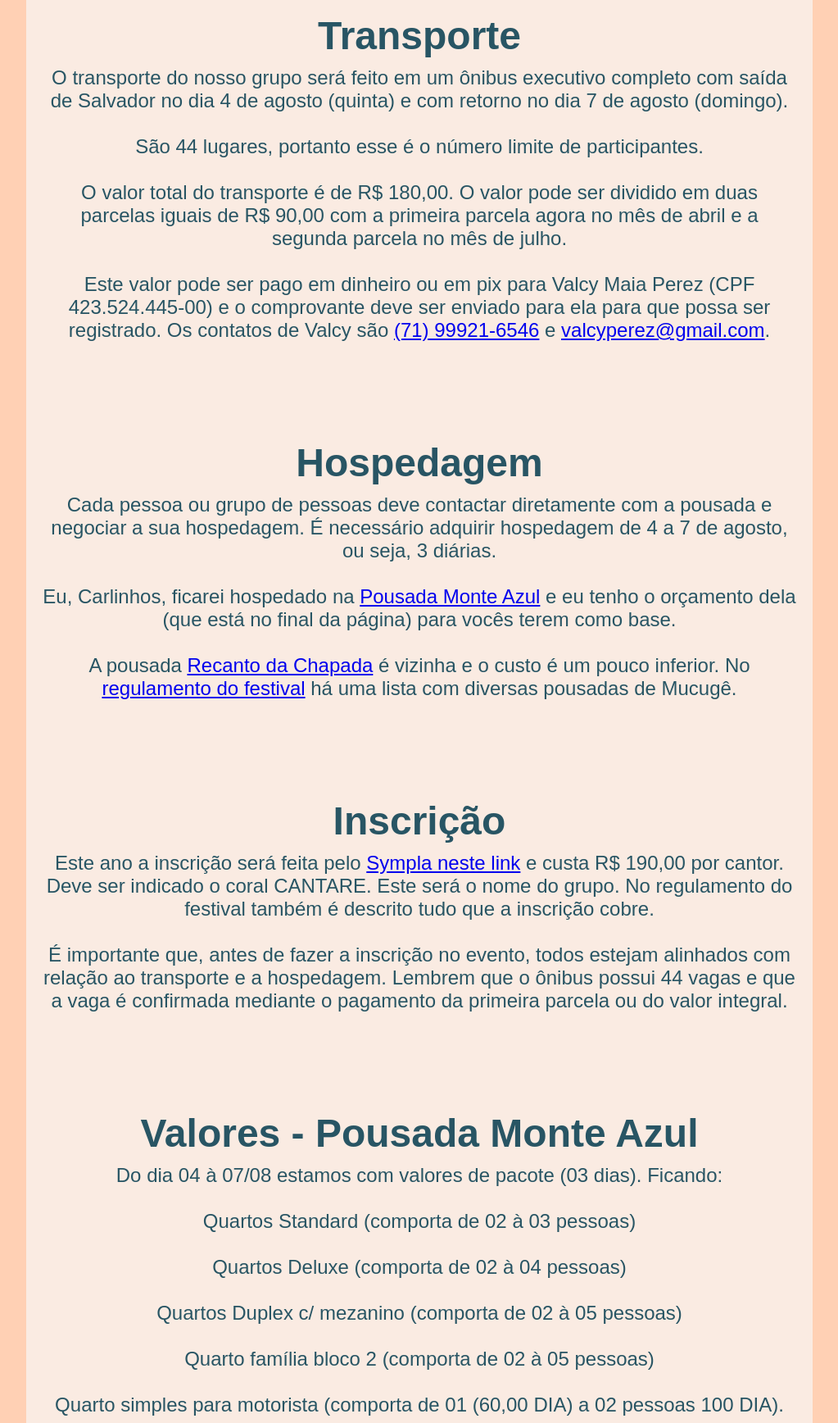
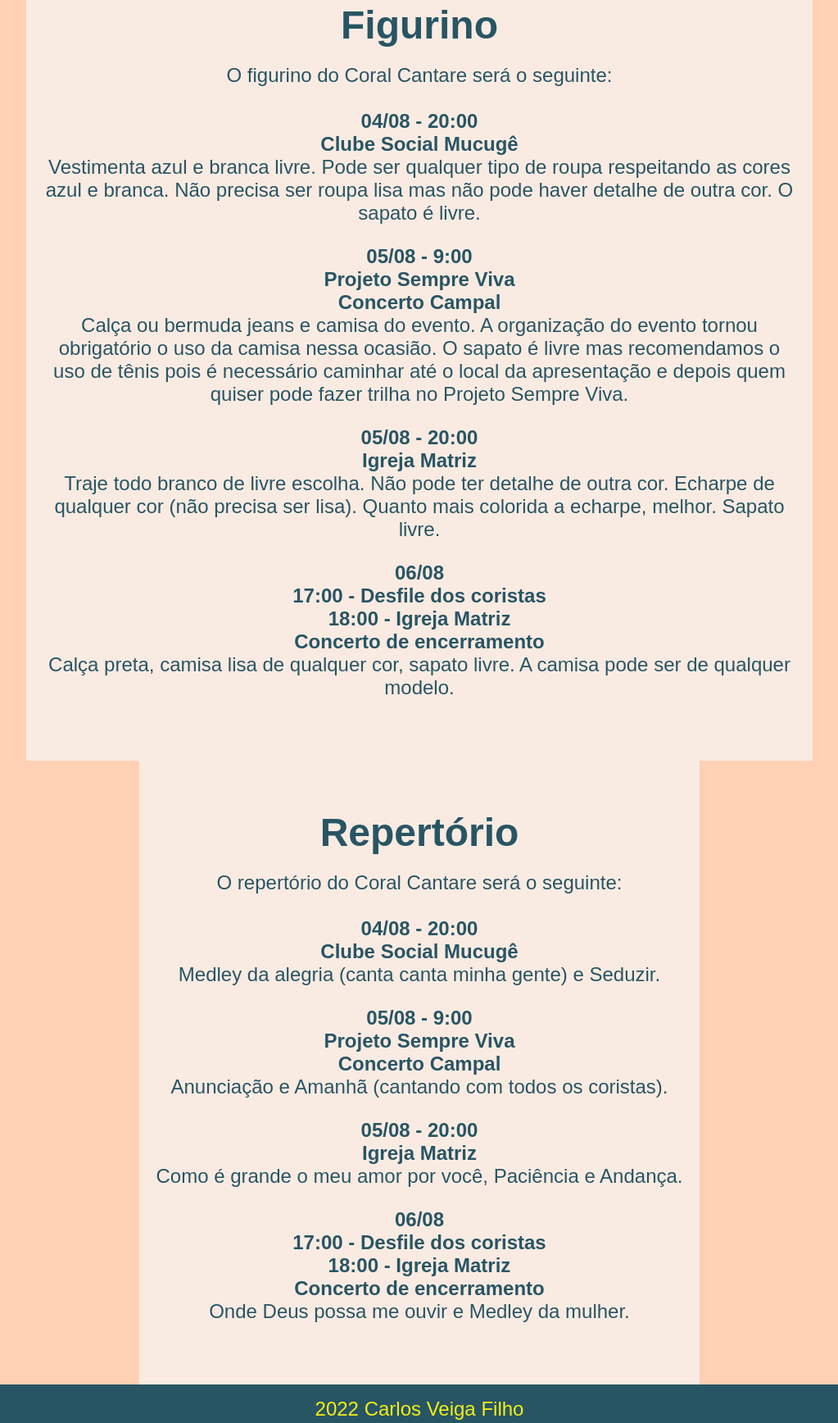
Before and after one commit to carlos5veiga/mucuge, a plain HTML site: page index.html in a window 1280 px wide. Shown: the part 801-2537 px from the top of the page at 82% size, without its empty margins (128-1151 px from the left). Drawn offline with Linux system fonts and the light colour scheme.

Commit message:
Figurino e repertorio

```diff
--- a/css/styles.css
+++ b/css/styles.css
@@ -84,7 +84,7 @@ ol li {
 }
 
 .section-description {
-    margin: 0;
+    margin: 5px 0 10px 0;
     font-size: 1rem;
     text-align: center
 }
@@ -98,6 +98,10 @@ ol li {
 @media(min-width: 576px) {
     html {
         font-size: 20px;
+    }
+
+    .section-description {
+        margin: 8px 0 13px 0;
     }
 }
 
@@ -122,4 +126,7 @@ ol li {
     .menu-items li {
         font-size: 18px;
     }
+
+    .section-description {
+        margin: 10px 0 15px 0;    }
 }
--- a/index.html
+++ b/index.html
@@ -16,8 +16,8 @@
             <a class="nav-brand" href="#">Cantare</a>
             <ul class="menu-items">
                 <li><a href="#transporte">Transporte</a></li>
-                <li><a href="#hospedagem">Hospedagem</a></li>
-                <li><a href="#inscricao">Inscrição</a></li>
+                <li><a href="#hospedagem">Figurino</a></li>
+                <li><a href="#inscricao">Repertório</a></li>
             </ul>
         </nav>
     </header>
@@ -29,61 +29,57 @@
             </p>
         </section>
 
-        <section class="section-container" id="festival">
-            <h1 class="section-title">Festival</h1>
-            <p class="section-description">Cada participante precisará, individualmente, seguir 3 passos para garantir a sua participação pois não existe mais a centralização com a Terra Verde Turismo. Os 3 passos são:
-            </p>
-            <ol>
-                <li><a href="#transporte">Transporte</a></li>
-                <li><a href="#hospedagem">Hospedagem</a></li>
-                <li><a href="#inscricao">Inscrição</a></li>
-            </ol>
-        </section>
-
         <section class="section-container" id="transporte">
             <h1 class="section-title">Transporte</h1>
-            <p class="section-description">O transporte do nosso grupo será feito em um ônibus executivo completo com saída de Salvador no dia 4 de agosto (quinta) e com retorno no dia 7 de agosto (domingo).<br><br> São 44 lugares, portanto esse é o número limite de participantes.<br><br>O
-                valor total do transporte é de R$ 180,00. O valor pode ser dividido em duas parcelas iguais de R$ 90,00 com a primeira parcela agora no mês de abril e a segunda parcela no mês de julho.<br><br> Este valor pode ser pago em dinheiro ou em
+            <p class="section-description">O pagamento da segunda parcela (R$ 90,00) do transporte deve ser efetuado neste mês de junho.<br><br> Este valor pode ser pago em dinheiro ou em
                 pix para Valcy Maia Perez (CPF 423.524.445-00) e o comprovante deve ser enviado para ela para que possa ser registrado. Os contatos de Valcy são <a href="tel:71988423766">(71) 99921-6546</a> e <a href="mailto:valcyperez@gmail.com">valcyperez@gmail.com</a>.
             </p>
         </section>
 
         <section class="section-container" id="hospedagem">
-            <h1 class="section-title">Hospedagem</h1>
-            <p class="section-description">Cada pessoa ou grupo de pessoas deve contactar diretamente com a pousada e negociar a sua hospedagem. É necessário adquirir hospedagem de 4 a 7 de agosto, ou seja, 3 diárias.<br><br>Eu, Carlinhos, ficarei hospedado na <a href="https://www.pousadamonteazul.com.br/"
-                    target="_blank">Pousada Monte Azul</a> e eu tenho o orçamento dela (que está no final da página) para vocês terem como base.<br><br> A pousada <a href="https://www.pousadarecantodachapada.com.br/">Recanto da Chapada</a> é vizinha e o custo
-                é um pouco inferior. No <a href="Regulamento.pdf" target="_blank">regulamento do festival</a> há uma lista com diversas pousadas de Mucugê.
+            <h1 class="section-title">Figurino</h1>
+            <p class="section-description">O figurino do Coral Cantare será o seguinte:<br><br>
+                <strong>04/08 - 20:00<br>Clube Social Mucugê</strong><br>Vestimenta azul e branca livre. Pode ser qualquer tipo
+                de roupa respeitando as cores azul e branca. Não precisa ser roupa lisa mas não pode haver
+                detalhe de outra cor. O sapato é livre.
+            </p>
+            <p class="section-description"><strong>05/08 - 9:00<br>Projeto Sempre Viva<br>Concerto Campal</strong><br>
+                Calça ou bermuda jeans e camisa do evento. A organização do evento tornou obrigatório
+                o uso da camisa nessa ocasião. O sapato é livre mas recomendamos o uso de tênis pois é
+                necessário caminhar até o local da apresentação e depois quem quiser pode fazer trilha no
+                Projeto Sempre Viva.
+            </p>
+            <p class="section-description"><strong>05/08 - 20:00<br>Igreja Matriz</strong><br>
+                Traje todo branco de livre escolha. Não pode ter detalhe de outra cor. Echarpe de qualquer
+                cor (não precisa ser lisa). Quanto mais colorida a echarpe, melhor. Sapato livre.
+            </p>
+            <p class="section-description"><strong>06/08<br>17:00 - Desfile dos coristas<br>18:00 - Igreja Matriz<br>
+                Concerto de encerramento</strong><br>Calça preta, camisa lisa de qualquer cor, sapato livre. A camisa
+                pode ser de qualquer modelo.
             </p>
         </section>
 
         <section class="section-container" id="inscricao">
-            <h1 class="section-title">Inscrição</h1>
-            <p class="section-description">Este ano a inscrição será feita pelo <a href="https://www.sympla.com.br/evento/festival-vozes-na-chapada/1525288" target="_blank">Sympla neste link</a> e custa R$ 190,00 por cantor. Deve ser indicado o coral CANTARE. Este será o nome do grupo.
-                No regulamento do festival também é descrito tudo que a inscrição cobre.
-                <br><br> É importante que, antes de fazer a inscrição no evento, todos estejam alinhados com relação ao transporte e a hospedagem. Lembrem que o ônibus possui 44 vagas e que a vaga é confirmada mediante o pagamento da primeira parcela
-                ou do valor integral.
+            <h1 class="section-title">Repertório</h1>
+            <p class="section-description">O repertório do Coral Cantare será o seguinte:<br><br>
+                <strong>04/08 - 20:00<br>Clube Social Mucugê</strong><br>
+                Medley da alegria (canta canta minha gente) e Seduzir.
             </p>
-        </section>
-
-        <section class="section-container" id="orcamento">
-            <h1 class="section-title">Valores - Pousada Monte Azul</h1>
-            <p class="section-description">
-                Do dia 04 à 07/08 estamos com valores de pacote (03 dias). Ficando:<br><br> Quartos Standard (comporta de 02 à 03 pessoas)<br><br> Quartos Deluxe (comporta de 02 à 04 pessoas)<br><br> Quartos Duplex c/ mezanino (comporta de 02 à 05 pessoas)<br><br>Quarto
-                família bloco 2 (comporta de 02 à 05 pessoas)<br><br>Quarto simples para motorista (comporta de 01 (60,00 DIA) a 02 pessoas 100 DIA).<br><br>Ficando o valor total (por quarto) do pacote de 3 dias:<br>Duplo- R$ 900,00<br>Triplo- R$ 1.100,00<br>Deluxe
-                duplo- R$ 1.000,00<br>Deluxe triplo- R$ 1.200,00<br>Quadruplo- R$ 1.300,00<br>Quintuplo- R$ 1.500,00<br>Sextuplo- 1.700,00<br><br>_*STANDARD:*_ Este apartamento possui, frigobar, ventilador de teto, TV, ar-condicionado e banheiro privativo.<br><br>_*DELUXE
-                01 ANDAR:*_ Este apartamento possui, frigobar, ventilador de teto, TV a cabo, ar-condicionado, banheiro privativo com secador de cabelo, uma varanda pequena e um cofre pequeno.<br><br>_*DUPLEX c/ MEZANINO*_ Este apartamento possui, frigobar,
-                ventilador de teto, ar-condicionado, TV, e banheiro privativo
-                <br><br>_*QUARTO FAMÍLIA*_ Este apartamento possui, frigobar, AR, ventilador, TV, e banheiro privativo.<br><br>_*QUARTO ECONÔMICO*_ Este apartamento possui, frigobar, ventilador de teto, TV, e banheiro privativo.
-                <br><br>*INCLUSO:* WIFI, estacionamento e café da manhã.<br>Check-in 14:00 horas e check-out 12:00 horas<br>A nível de informação: Voltagem – 220, Rede celular - apenas a CLARO
-                <br><br> Tel - Whatsapp: <a href="tel:7533382113">(75) 3338-2113</a><br> Site: <a href="https://www.pousadamonteazul.com.br/">Pousada Monte Azul</a>
-
+            <p class="section-description"><strong>05/08 - 9:00<br>Projeto Sempre Viva<br>Concerto Campal</strong><br>
+                Anunciação e Amanhã (cantando com todos os coristas).
+            </p>
+            <p class="section-description"><strong>05/08 - 20:00<br>Igreja Matriz</strong><br>
+                Como é grande o meu amor por você, Paciência e Andança.
+            </p>
+            <p class="section-description"><strong>06/08<br>17:00 - Desfile dos coristas<br>18:00 - Igreja Matriz<br>
+                Concerto de encerramento</strong><br>
+                Onde Deus possa me ouvir e Medley da mulher.
             </p>
         </section>
     </main>
 
     <footer>
-        <p class="footer-title">Copyright &copy; 2010 -
-            <script>
+        <p class="footer-title"><script>
                 const CurrentYear = new Date().getFullYear();
                 document.write(CurrentYear);
             </script> Carlos Veiga Filho
```
